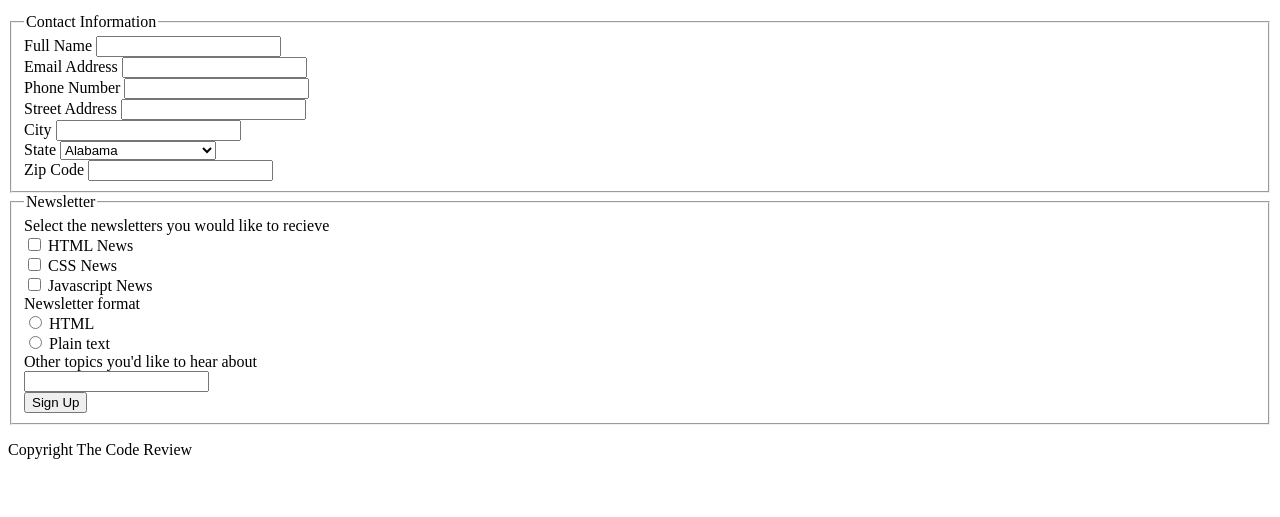
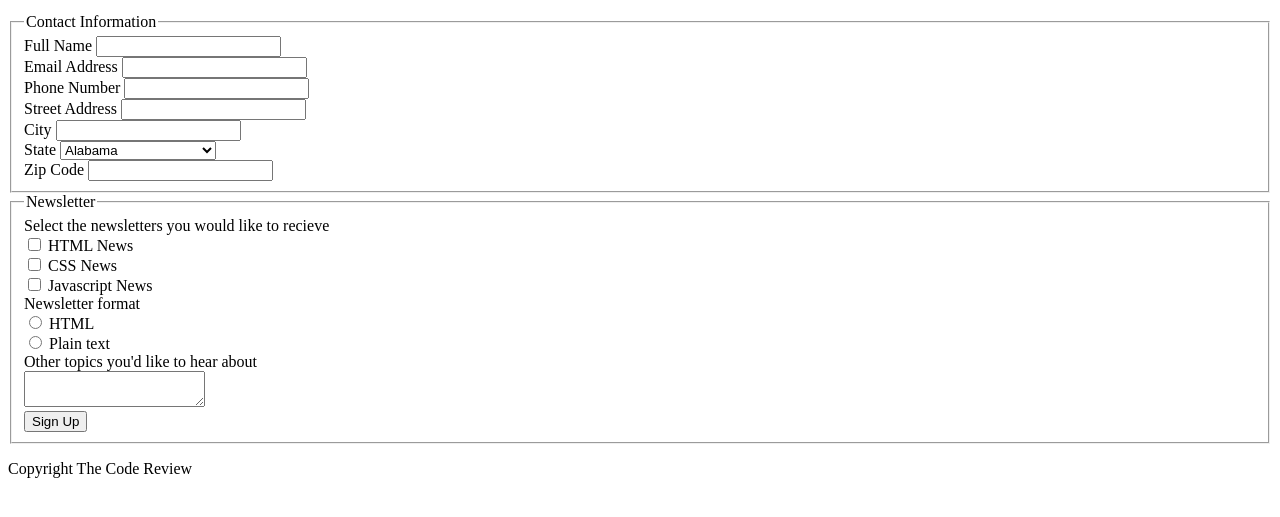
Before and after one commit to NathanClancy/techdegree-project-3, a plain HTML site: page index.html in a window 1280 px wide. Shown: the part 135-652 px from the top of the page. Drawn offline with Linux system fonts and the light colour scheme.

Commit message:
Making the final input a text area
Making the final input a text area

```diff
--- a/index.html
+++ b/index.html
@@ -116,7 +116,7 @@
 		  <input type="radio" id="plain" value="plain_format" name="user_format">
 		  <label for="plain">Plain text</label><br>
 		  <label for="extra">Other topics you'd like to hear about</label><br>
-		  <input type="text" id="extra" name="user_information"><br>
+		  <textarea id="extra" name="user_information"></textarea><br>
 		  <button type="submit">Sign Up</button>
 		</fieldset>
 	</form>
```
